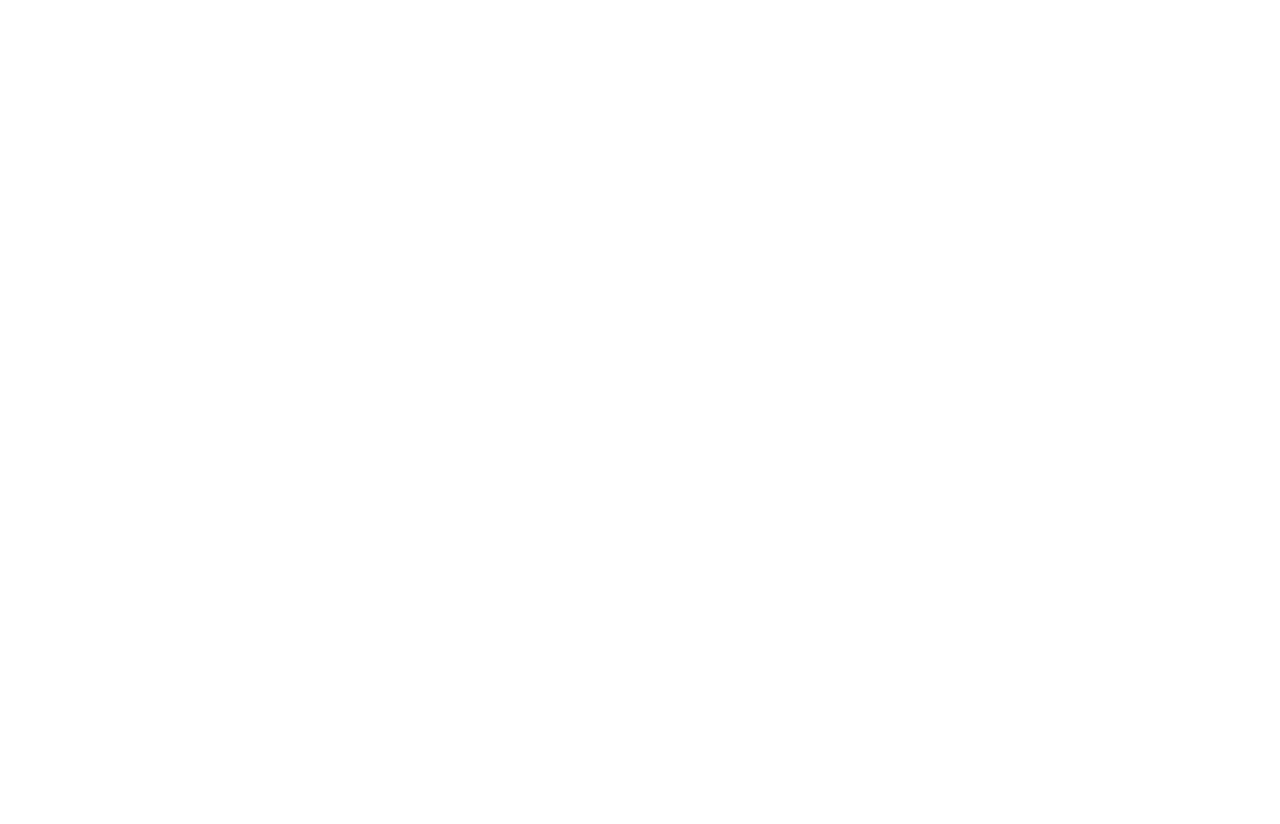
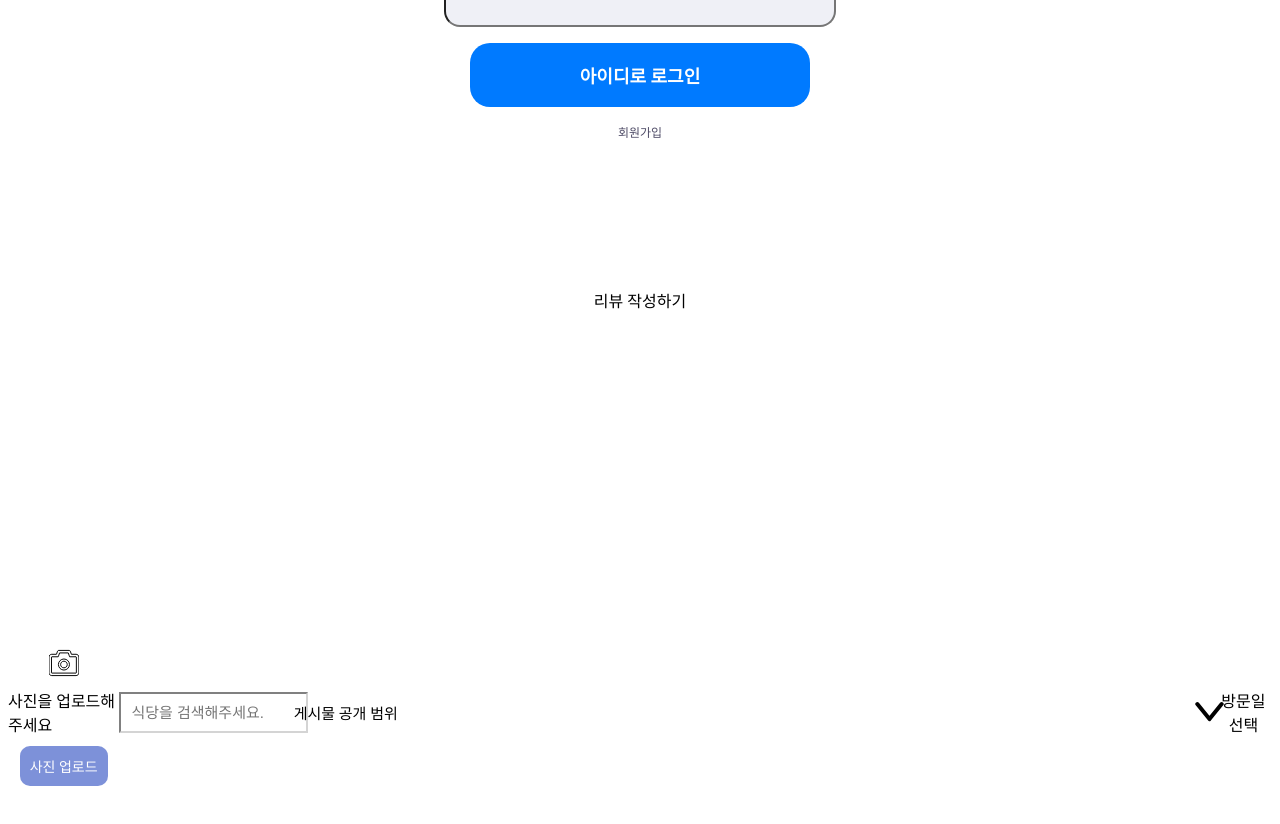
Before and after one commit to jjik-muk/sikdorak, a React (Create React App) app in the folder fe/: page / in a window 1280 px wide. Shown: the part 520-1344 px from the top of the page. Before the commit the page ends 800 px from the top, so only its background shows below. Built offline with nearby package versions, Linux system fonts and the light colour scheme.

Commit message:
feat: :sparkles: 리뷰 작성 페이지 작업중

```diff
--- a/fe/src/App.tsx
+++ b/fe/src/App.tsx
@@ -1,21 +1,11 @@
-// import Login from './pages/Login/Login';
-
-import StarRating from 'components/StarRating/StarRating';
-
-// function App() {
-//   return (
-//     <div className="App">
-//       <Login />
-//     </div>
-//   );
-// }
-
-// export default App;
+import ReviewWrite from 'pages/ReviewWrite/ReviewWrite';
+import Login from './pages/Login/Login';
 
 function App() {
   return (
     <div className="App">
-      <StarRating />
+      <Login />
+      <ReviewWrite />
     </div>
   );
 }
--- /dev/null
+++ b/fe/src/pages/ReviewWrite/ReviewWrite.styled.ts
@@ -0,0 +1,11 @@
+import styled from 'styled-components';
+import { flexLayoutMixin } from 'utils/utils';
+
+export const Title = styled.div`
+  ${() => flexLayoutMixin('row', 'center', 'center')};
+`;
+
+export const Wrap = styled.div`
+  ${() => flexLayoutMixin('row', 'space-between', 'center')}
+  height: 100vh;
+`;
--- /dev/null
+++ b/fe/src/pages/ReviewWrite/ReviewWrite.tsx
@@ -0,0 +1,21 @@
+import ImgUpload from 'components/ImgUpload/ImgUpload';
+import PostScope from 'components/PostScope/PostScope';
+import RestaurantSearch from 'components/RestaurantSearch/RestaurantSearch';
+import SelectDay from 'components/SelectDay/SelectDay';
+import { Title, Wrap } from './ReviewWrite.styled';
+
+function ReviewWrite() {
+  return (
+    <>
+      <Title>리뷰 작성하기</Title>
+      <Wrap>
+        <ImgUpload />
+        <RestaurantSearch />
+        <PostScope />
+        <SelectDay />
+      </Wrap>
+    </>
+  );
+}
+
+export default ReviewWrite;
```
